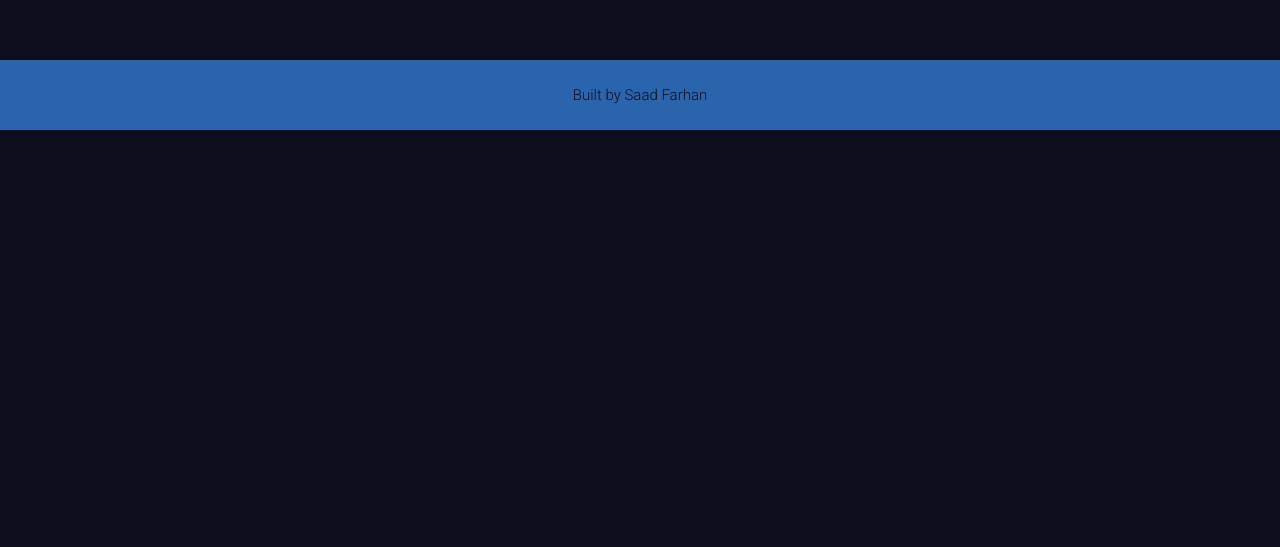
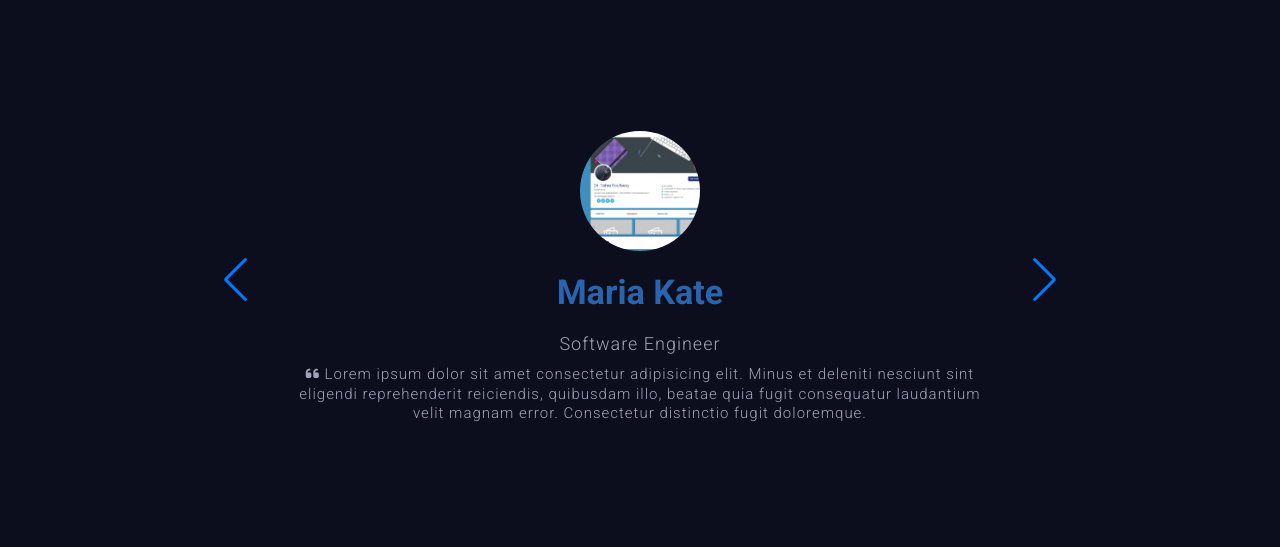
Before and after one commit to saadfarhan124/personal, a React (Create React App) app: page / in a window 1280 px wide. Shown: the part 6213-6760 px from the top of the page. Before the commit the page ends 6343 px from the top, so only its background shows below. Built offline with nearby package versions, Linux system fonts and the light colour scheme.

Commit message:
add review section

```diff
--- a/package.json
+++ b/package.json
@@ -17,7 +17,8 @@
     "react-router-dom": "^5.2.0",
     "react-scripts": "3.4.0",
     "sass": "^1.55.0",
-    "scrollreveal": "^4.0.7"
+    "scrollreveal": "^4.0.7",
+    "swiper": "^9.2.4"
   },
   "scripts": {
     "start": "react-scripts --openssl-legacy-provider start",
--- a/public/index.html
+++ b/public/index.html
@@ -40,7 +40,7 @@
 
     <!-- Compiled and minified JavaScript -->
     <script src="https://cdnjs.cloudflare.com/ajax/libs/materialize/1.0.0/js/materialize.min.js"></script>
-
+    <script src="https://cdn.jsdelivr.net/npm/swiper@9/swiper-element-bundle.min.js"></script>
     <link
       rel="stylesheet"
       href="https://cdnjs.cloudflare.com/ajax/libs/animate.css/4.1.1/animate.min.css"
--- a/src/components/Reviews/Reviews.component.jsx
+++ b/src/components/Reviews/Reviews.component.jsx
@@ -1,17 +1,52 @@
 import React from "react";
+import "./Reviews.scss";
 
-// import {
-//     MDBCarousel,
-//     MDBCarouselInner,
-//     MDBCarouselItem,
-//     MDBContainer,
-//     MDBRow,
-//     MDBCol,
-//     MDBIcon,
-//   } from "mdb-react-ui-kit";
+const data = [
+  {
+    pic: "/assets/usdoctors.png",
+    name: "Maria Kate",
+    title: "Software Engineer",
+    review:
+      "Lorem ipsum dolor sit amet consectetur adipisicing elit. Minus et deleniti nesciunt sint eligendi reprehenderit reiciendis, quibusdam illo, beatae quia fugit consequatur laudantium velit magnam error. Consectetur distinctio fugit doloremque.",
+  },
+  {
+    pic: "/assets/usdoctors.png",
+    name: "Maria Kate",
+    title: "UX Designer",
+    review:
+      "Lorem ipsum dolor sit amet consectetur adipisicing elit. Minus et deleniti nesciunt sint eligendi reprehenderit reiciendis, quibusdam illo, beatae quia fugit consequatur laudantium velit magnam error. Consectetur distinctio fugit doloremque.",
+  },
+  {
+    pic: "/assets/usdoctors.png",
+    name: "Maria Kate",
+    title: "UX Designer",
+    review:
+      "Lorem ipsum dolor sit amet consectetur adipisicing elit. Minus et deleniti nesciunt sint eligendi reprehenderit reiciendis, quibusdam illo, beatae quia fugit consequatur laudantium velit magnam error. Consectetur distinctio fugit doloremque.",
+  },
+];
 
-  export const Reviews = () => (
-    <section className="container" id="Reviews">
+export const Reviews = () => (
+  <section className="container testContainer" id="Reviews">
+    <swiper-container navigation="true" loop={true}>
+      {data.map((item, index) => (
+        <swiper-slide key={index}>
+          <div className="testItemContainer">
+            <img
+              className="responsive-img project-image testItemImg"
+              src={item.pic}
+            />
+            <h4 className="heading text-center " id="contactHeading">
+              {item.name}
+            </h4>
 
-    </section>
-  );
+            <p style={{ fontSize: 18 }}>{item.title}</p>
+            <p style={{ width: "80%", textAlign: "center" }}>
+              <i className="fas fa-quote-left pe-2"></i>{" "}
+              {item.review}
+            </p>
+          </div>
+        </swiper-slide>
+      ))}
+    </swiper-container>
+  </section>
+);
--- a/src/components/Reviews/Reviews.scss
+++ b/src/components/Reviews/Reviews.scss
@@ -3,3 +3,24 @@
 .designation{
     color: $primary-color !important;
 }
+
+.testContainer{
+    height: 100vh;
+    display: flex;
+    justify-content: center;
+    align-items: center;
+}
+
+.testItemContainer{
+    display: flex;
+    justify-content: center;
+    align-items: center;
+    flex-direction: column;
+}
+
+.testItemImg{
+    width: 120px !important;
+    object-fit: cover;
+    height: 120px !important;
+    border-radius: 100px,;
+}
```
Also changed, not shown: 1 other file (tests, documents, lock files or other folders).
